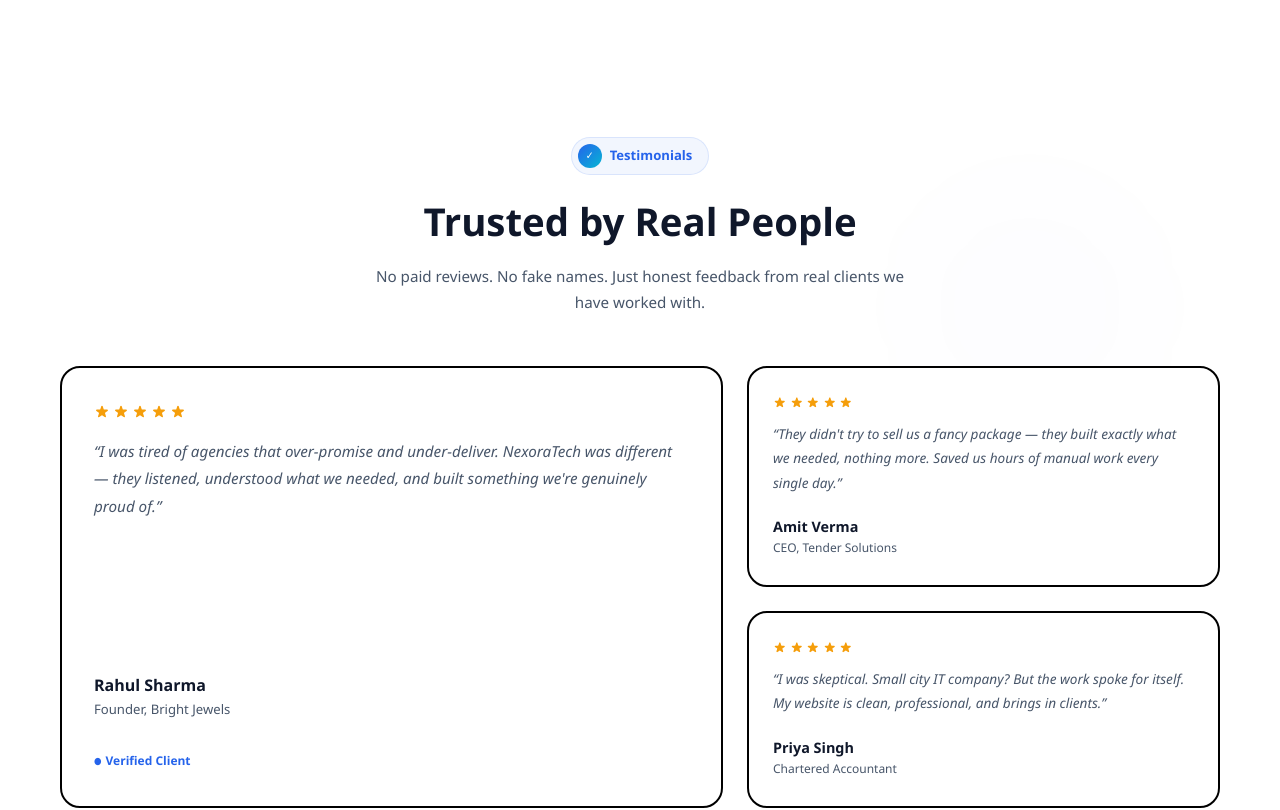
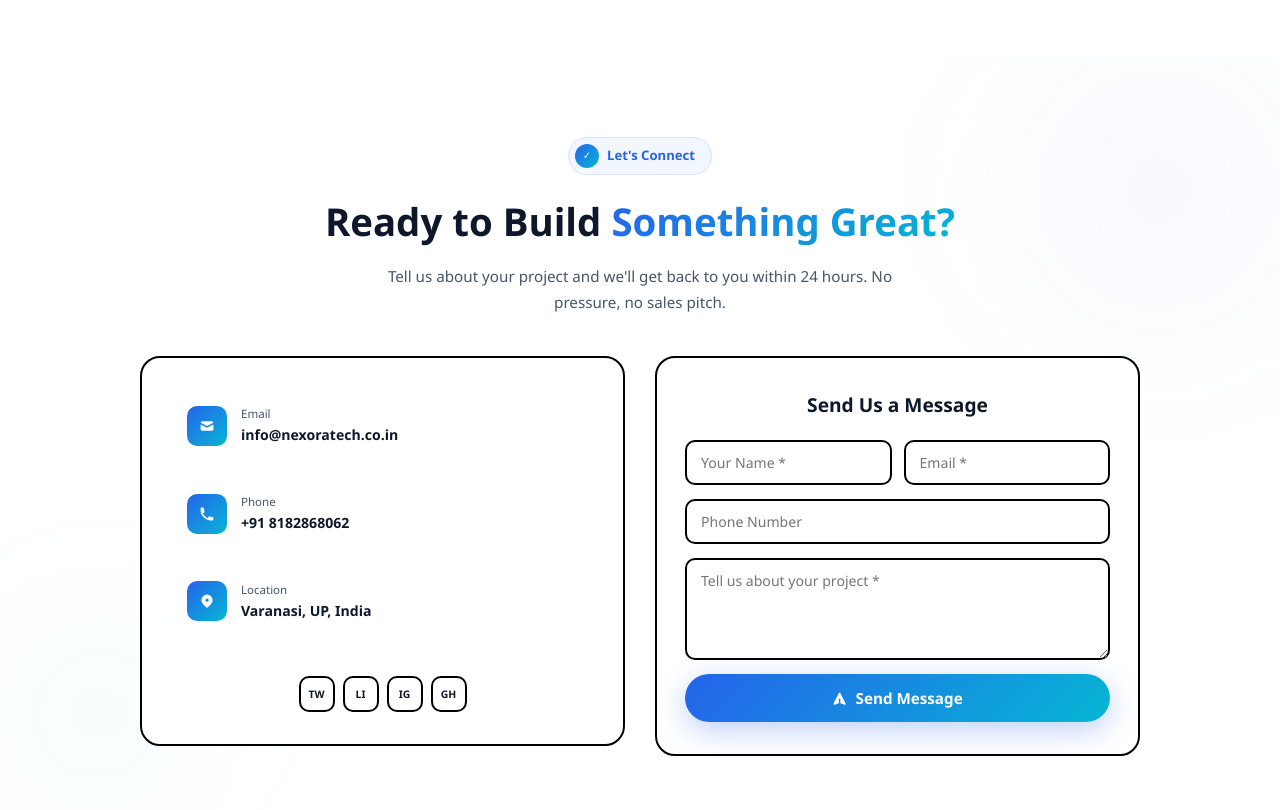
Before and after one commit to v72727835-bit/NEXORATECH, a React (Vite) app in the folder client/: page / in a window 1280 px wide. Shown: the part 5240-6050 px from the top of the page. Built offline with nearby package versions, Linux system fonts and the light colour scheme.

Commit message:
Add ContactSection on home page above reviews

```diff
--- /dev/null
+++ b/client/src/components/ContactSection.jsx
@@ -0,0 +1,203 @@
+import { useState } from 'react';
+import { HiMail, HiPhone, HiLocationMarker, HiPaperAirplane, HiCheck } from 'react-icons/hi';
+
+function ContactSection() {
+  const [form, setForm] = useState({ name: '', email: '', phone: '', message: '' });
+  const [sent, setSent] = useState(false);
+
+  const handleChange = e => setForm({ ...form, [e.target.name]: e.target.value });
+
+  const handleSubmit = e => {
+    e.preventDefault();
+    setSent(true);
+    setTimeout(() => setSent(false), 3000);
+    setForm({ name: '', email: '', phone: '', message: '' });
+  };
+
+  return (
+    <section className="section" style={{
+      background: 'var(--bg)', position: 'relative', overflow: 'hidden',
+      perspective: '1000px'
+    }}>
+      <div style={{
+        position: 'absolute', top: '-15%', right: '-10%', width: '500px', height: '500px',
+        borderRadius: '50%',
+        background: 'radial-gradient(circle, rgba(37,99,235,0.05), transparent 60%)',
+        filter: 'blur(70px)', pointerEvents: 'none'
+      }} />
+      <div style={{
+        position: 'absolute', bottom: '-10%', left: '-8%', width: '400px', height: '400px',
+        borderRadius: '50%',
+        background: 'radial-gradient(circle, rgba(6,182,212,0.04), transparent 60%)',
+        filter: 'blur(60px)', pointerEvents: 'none'
+      }} />
+
+      <div className="container" style={{ position: 'relative', zIndex: 1 }}>
+        <div style={{ textAlign: 'center', marginBottom: '40px' }}>
+          <span style={{
+            display: 'inline-flex', alignItems: 'center', gap: '8px',
+            padding: '6px 16px 6px 6px', borderRadius: '40px',
+            background: 'var(--tag-bg)', color: 'var(--primary)',
+            fontSize: '0.82rem', fontWeight: 600, marginBottom: '16px',
+            border: '1px solid rgba(37,99,235,0.12)'
+          }}>
+            <span style={{
+              width: '24px', height: '24px', borderRadius: '50%',
+              background: 'linear-gradient(135deg, #2563eb, #06b6d4)',
+              display: 'inline-flex', alignItems: 'center', justifyContent: 'center',
+              fontSize: '0.65rem', color: '#fff'
+            }}>&#10003;</span>
+            Let's Connect
+          </span>
+          <h2 style={{
+            fontSize: 'clamp(1.8rem, 3vw, 2.4rem)', fontWeight: 800,
+            color: 'var(--text)', marginBottom: '12px'
+          }}>
+            Ready to Build{' '}
+            <span style={{
+              background: 'linear-gradient(135deg, #2563eb, #06b6d4)',
+              WebkitBackgroundClip: 'text', WebkitTextFillColor: 'transparent'
+            }}>Something Great?</span>
+          </h2>
+          <p style={{
+            color: 'var(--text-secondary)', fontSize: '0.95rem',
+            maxWidth: '520px', margin: '0 auto', lineHeight: 1.7
+          }}>
+            Tell us about your project and we'll get back to you within 24 hours. No pressure, no sales pitch.
+          </p>
+        </div>
+
+        <div style={{
+          display: 'grid', gridTemplateColumns: '1fr 1fr', gap: '30px',
+          alignItems: 'start', maxWidth: '1000px', margin: '0 auto'
+        }}>
+          <div style={{
+            padding: '32px 28px', borderRadius: '20px',
+            background: 'var(--glass-bg)', backdropFilter: 'blur(12px)',
+            border: '2px solid #000',
+            transition: 'all 0.4s cubic-bezier(0.22, 1, 0.36, 1)',
+            transformStyle: 'preserve-3d'
+          }}
+            onMouseMove={e => {
+              const rect = e.currentTarget.getBoundingClientRect();
+              const x = (e.clientX - rect.left) / rect.width - 0.5;
+              const y = (e.clientY - rect.top) / rect.height - 0.5;
+              e.currentTarget.style.transform = `perspective(1000px) rotateY(${x * 5}deg) rotateX(${-y * 5}deg)`;
+              e.currentTarget.style.boxShadow = `0 25px 50px -12px rgba(0,0,0,0.15)`;
+            }}
+            onMouseLeave={e => {
+              e.currentTarget.style.transform = '';
+              e.currentTarget.style.boxShadow = '';
+            }}
+          >
+            <div style={{ display: 'flex', flexDirection: 'column', gap: '16px' }}>
+              {[
+                { icon: HiMail, label: 'Email', val: 'info@nexoratech.co.in' },
+                { icon: HiPhone, label: 'Phone', val: '+91 8182868062' },
+                { icon: HiLocationMarker, label: 'Location', val: 'Varanasi, UP, India' },
+              ].map((item, i) => (
+                <div key={i} style={{
+                  display: 'flex', alignItems: 'center', gap: '14px',
+                  padding: '14px 16px', borderRadius: '12px',
+                  background: 'var(--bg)', border: '1px solid var(--glass-border)'
+                }}>
+                  <div style={{
+                    width: '40px', height: '40px', borderRadius: '10px',
+                    background: 'linear-gradient(135deg, #2563eb, #06b6d4)',
+                    display: 'flex', alignItems: 'center', justifyContent: 'center',
+                    fontSize: '1rem', color: '#fff', flexShrink: 0
+                  }}>
+                    <item.icon />
+                  </div>
+                  <div>
+                    <div style={{ fontSize: '0.72rem', color: 'var(--text-secondary)', marginBottom: '1px' }}>{item.label}</div>
+                    <div style={{ fontWeight: 600, fontSize: '0.88rem', color: 'var(--text)' }}>{item.val}</div>
+                  </div>
+                </div>
+              ))}
+            </div>
+            <div style={{
+              marginTop: '20px', paddingTop: '18px',
+              borderTop: '1px solid var(--glass-border)',
+              display: 'flex', gap: '8px', justifyContent: 'center'
+            }}>
+              {['TW', 'LI', 'IG', 'GH'].map(s => (
+                <span key={s} style={{
+                  width: '36px', height: '36px', borderRadius: '10px',
+                  display: 'flex', alignItems: 'center', justifyContent: 'center',
+                  background: 'var(--bg)', border: '2px solid #000',
+                  fontSize: '0.65rem', fontWeight: 700, cursor: 'default',
+                  transition: 'all 0.2s'
+                }}
+                  onMouseEnter={e => { e.currentTarget.style.background = '#000'; e.currentTarget.style.color = '#fff' }}
+                  onMouseLeave={e => { e.currentTarget.style.background = ''; e.currentTarget.style.color = '' }}
+                >{s}</span>
+              ))}
+            </div>
+          </div>
+
+          <form onSubmit={handleSubmit} style={{
+            padding: '32px 28px', borderRadius: '20px',
+            background: 'var(--glass-bg)', backdropFilter: 'blur(12px)',
+            border: '2px solid #000',
+            transition: 'all 0.4s cubic-bezier(0.22, 1, 0.36, 1)',
+            transformStyle: 'preserve-3d'
+          }}
+            onMouseMove={e => {
+              const rect = e.currentTarget.getBoundingClientRect();
+              const x = (e.clientX - rect.left) / rect.width - 0.5;
+              const y = (e.clientY - rect.top) / rect.height - 0.5;
+              e.currentTarget.style.transform = `perspective(1000px) rotateY(${x * 5}deg) rotateX(${-y * 5}deg)`;
+              e.currentTarget.style.boxShadow = `0 25px 50px -12px rgba(0,0,0,0.15)`;
+            }}
+            onMouseLeave={e => {
+              e.currentTarget.style.transform = '';
+              e.currentTarget.style.boxShadow = '';
+            }}
+          >
+            <h3 style={{
+              fontSize: '1.2rem', fontWeight: 700, color: 'var(--text)',
+              marginBottom: '20px', textAlign: 'center'
+            }}>
+              Send Us a Message
+            </h3>
+            <div style={{ display: 'grid', gap: '14px' }}>
+              <div style={{ display: 'grid', gridTemplateColumns: '1fr 1fr', gap: '12px' }}>
+                <input name="name" value={form.name} onChange={handleChange} placeholder="Your Name *" required
+                  style={inputS} />
+                <input name="email" type="email" value={form.email} onChange={handleChange} placeholder="Email *" required
+                  style={inputS} />
+              </div>
+              <input name="phone" value={form.phone} onChange={handleChange} placeholder="Phone Number"
+                style={inputS} />
+              <textarea name="message" value={form.message} onChange={handleChange} placeholder="Tell us about your project *" required
+                rows={4} style={{ ...inputS, resize: 'vertical' }} />
+              <button type="submit" style={{
+                display: 'inline-flex', alignItems: 'center', justifyContent: 'center', gap: '8px',
+                padding: '14px', borderRadius: '40px', fontSize: '0.95rem', fontWeight: 600,
+                background: 'linear-gradient(135deg, #2563eb, #06b6d4)',
+                color: '#fff', border: 'none', width: '100%', cursor: 'default',
+                boxShadow: '0 8px 30px rgba(37,99,235,0.3)',
+                transition: 'all 0.3s ease'
+              }}
+                onMouseEnter={e => { e.target.style.transform = 'translateY(-2px) scale(1.02)'; e.target.style.boxShadow = '0 12px 40px rgba(37,99,235,0.45)' }}
+                onMouseLeave={e => { e.target.style.transform = ''; e.target.style.boxShadow = '0 8px 30px rgba(37,99,235,0.3)' }}
+              >
+                {sent ? <><HiCheck /> Message Sent!</> : <><HiPaperAirplane /> Send Message</>}
+              </button>
+            </div>
+          </form>
+        </div>
+      </div>
+    </section>
+  );
+}
+
+const inputS = {
+  width: '100%', padding: '11px 14px', borderRadius: '10px',
+  border: '2px solid #000', fontSize: '0.88rem', outline: 'none',
+  fontFamily: 'inherit', background: 'var(--bg)', color: 'var(--text)',
+  transition: 'all 0.2s'
+};
+
+export default ContactSection;
--- a/client/src/pages/Home.jsx
+++ b/client/src/pages/Home.jsx
@@ -4,6 +4,7 @@ import TechStack from '../components/TechStack';
 import AboutSection from '../components/AboutSection';
 import ProjectsSection from '../components/ProjectsSection';
 import WhyChooseUs from '../components/WhyChooseUs';
+import ContactSection from '../components/ContactSection';
 import Testimonials from '../components/Testimonials';
 
 function Home() {
@@ -15,6 +16,7 @@ function Home() {
       <AboutSection />
       <ProjectsSection />
       <WhyChooseUs />
+      <ContactSection />
       <Testimonials />
     </>
   );
```
